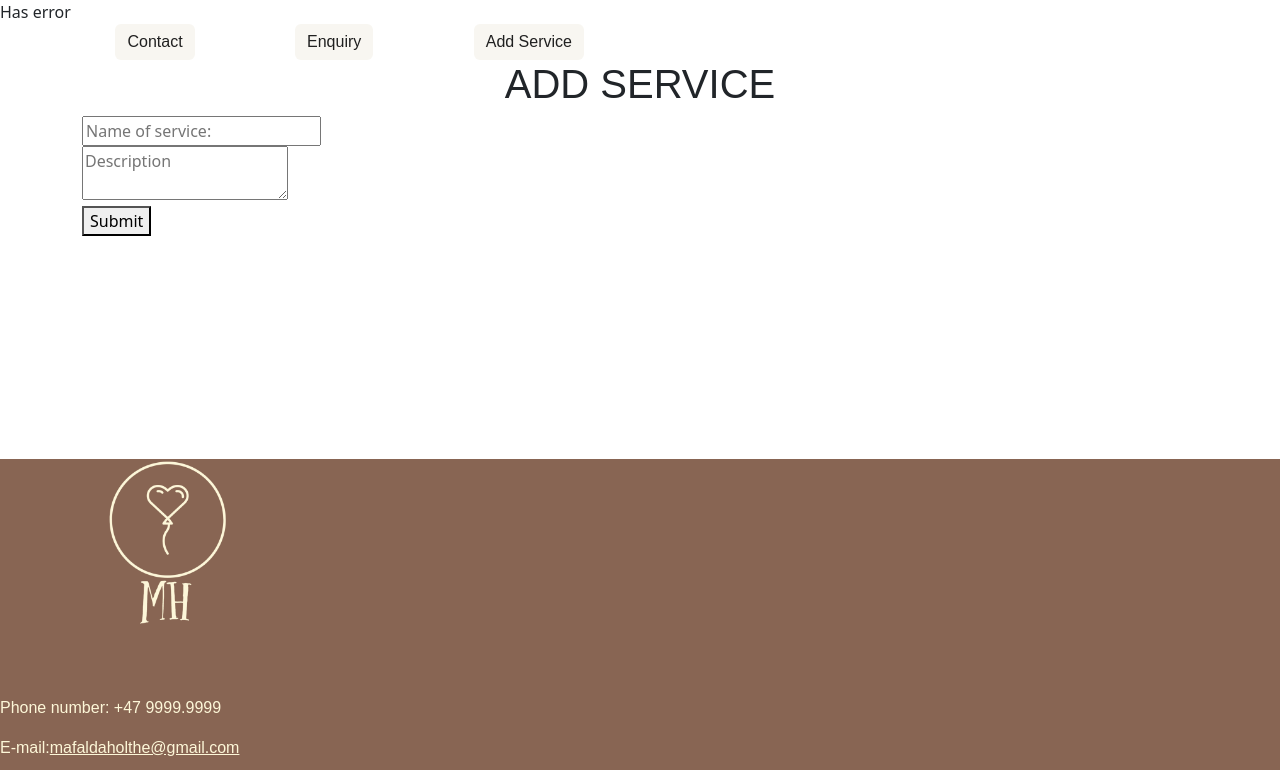
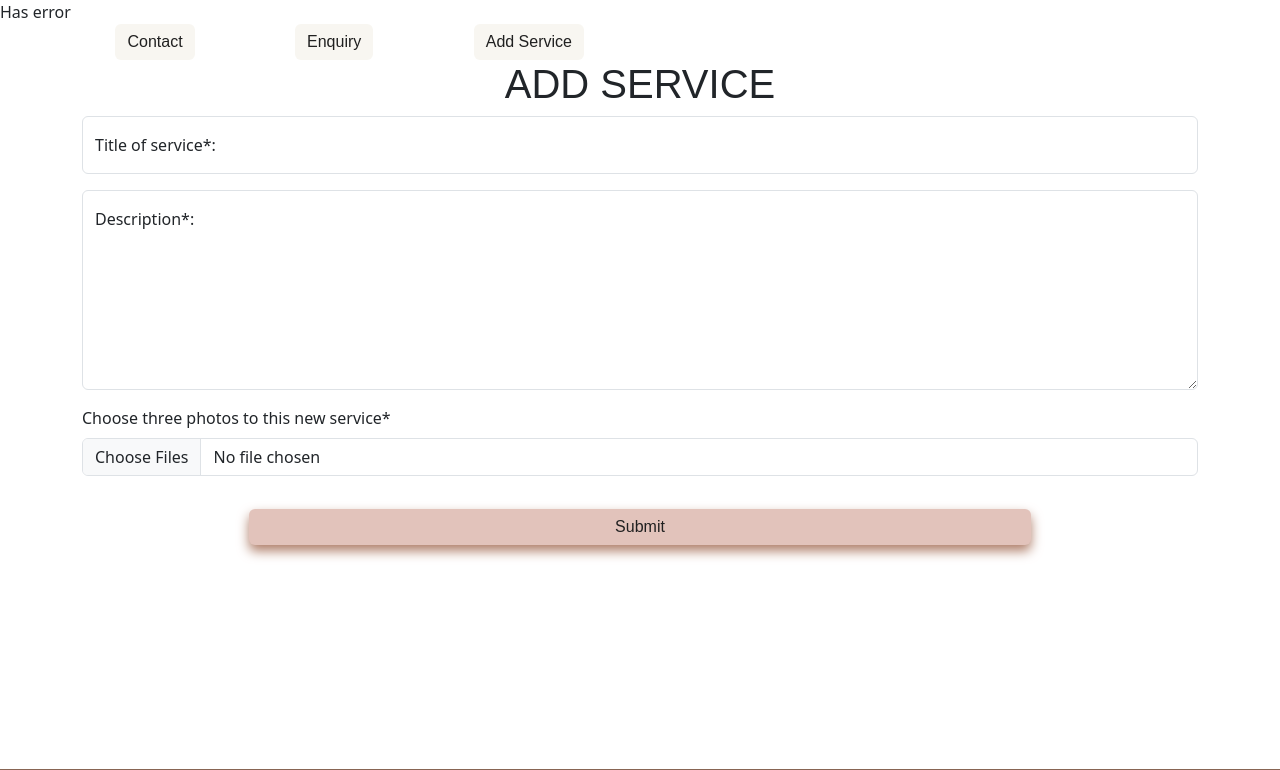
Before and after one commit to pkderlam87/mafaldaholthe, a React (Create React App) app: page /addService in a window 1280 px wide. Shown: the top 770 px of the page. Built offline with nearby package versions, Linux system fonts and the light colour scheme; no server answers; a web font is replaced by a local one.

Commit message:
Will add the feature add service.Ref:FR012

```diff
--- a/src/components/layout/CommonContact.jsx
+++ b/src/components/layout/CommonContact.jsx
@@ -7,6 +7,7 @@ import { yupResolver } from "@hookform/resolvers/yup";
 import { useForm } from "react-hook-form";
 import { useState } from "react";
 import axios from "axios";
+import FormError from "../common/FormError";
 
 
 const url = BASE_URL + "/common-contact-forms";
@@ -45,7 +46,7 @@ function CommonContact() {
         <>
             <Container className="home__contact-form">
                 <Heading content="CONTACT US"></Heading>
-                {submitError && <span>{submitError}</span>}
+                {submitError && <FormError>{submitError}</FormError>}
                 <form onSubmit={handleSubmit(onSubmit)}>
                     <FloatingLabel
                         controlId="floatingInput"
@@ -53,7 +54,7 @@ function CommonContact() {
                         className="mb-3"
                     >
                         <Form.Control type="name" placeholder="name" {...register("name")} />
-                        {errors.name && <span>{errors.name.message}</span>}
+                        {errors.name && <FormError>{errors.name.message}</FormError>}
                     </FloatingLabel>
                     <FloatingLabel
                         controlId="floatingInput"
@@ -61,7 +62,7 @@ function CommonContact() {
                         className="mb-3"
                     >
                         <Form.Control type="email" placeholder="email" {...register("email")} />
-                        {errors.email && <span>{errors.email.message}</span>}
+                        {errors.email && <FormError>{errors.email.message}</FormError>}
                     </FloatingLabel>
                     <FloatingLabel
                         controlId="floatingInput"
@@ -76,7 +77,7 @@ function CommonContact() {
                         className="mb-3"
                     >
                         <Form.Control as="textarea" placeholder="message" style={{ height: '200px' }} {...register("message")} />
-                        {errors.message && <span>{errors.message.message}</span>}
+                        {errors.message && <FormError>{errors.message.message}</FormError>}
                     </FloatingLabel>
                     <Button type="submit" className="btn-secondary">{submitting ? "Sending..." : "SEND"}</Button>
                 </form>
--- a/src/components/layout/EnquiryForm.jsx
+++ b/src/components/layout/EnquiryForm.jsx
@@ -13,6 +13,7 @@ import { yupResolver } from "@hookform/resolvers/yup";
 import { useForm } from "react-hook-form";
 import { useState } from "react";
 import axios from "axios";
+import FormError from "../common/FormError";
 
 const url = BASE_URL + "/enquiry-forms";
 
@@ -56,7 +57,7 @@ function EnquiryForm() {
         <>
             <Container>
                 <Heading content="CONTACT US"></Heading>
-                {submitError && <span>{submitError}</span>}
+                {submitError && <FormError>{submitError}</FormError>}
                 <form onSubmit={handleSubmit(onSubmit)}>
                     <FloatingLabel
                         controlId="floatingInput"
@@ -64,7 +65,7 @@ function EnquiryForm() {
                         className="mb-3"
                     >
                         <Form.Control type="name" placeholder="name" {...register("name")} />
-                        {errors.name && <span>{errors.name.message}</span>}
+                        {errors.name && <FormError>{errors.name.message}</FormError>}
                     </FloatingLabel>
                     <FloatingLabel
                         controlId="floatingInput"
@@ -72,7 +73,7 @@ function EnquiryForm() {
                         className="mb-3"
                     >
                         <Form.Control type="email" placeholder="myemail@email.com" {...register("email")} />
-                        {errors.email && <span>{errors.email.message}</span>}
+                        {errors.email && <FormError>{errors.email.message}</FormError>}
                     </FloatingLabel>
                     <FloatingLabel
                         controlId="floatingInput"
@@ -105,7 +106,7 @@ function EnquiryForm() {
                         className="mb-3"
                     >
                         <Form.Control as="textarea" placeholder="Leave a message here" style={{ height: '200px' }} {...register("message")} />
-                        {errors.message && <span>{errors.message.message}</span>}
+                        {errors.message && <FormError>{errors.message.message}</FormError>}
                     </FloatingLabel>
                     <Button type="submit" className="btn-secondary">{submitting ? "Sending..." : "SEND"}</Button>
                 </form>
--- a/src/components/pages/adminResources/AddService.jsx
+++ b/src/components/pages/adminResources/AddService.jsx
@@ -6,14 +6,15 @@ import * as yup from "yup";
 import { yupResolver } from "@hookform/resolvers/yup";
 import useAxios from "../../hooks/useAxios";
 import WelcomeOtherPages from '../../layout/WelcomeOtherPages';
-import { Container } from "react-bootstrap";
+import { Container, FloatingLabel, Form } from "react-bootstrap";
 import Heading from '../../layout/Heading';
 import FormError from "../../common/FormError";
 import AdminMenu from '../../layout/adminLayout/AdminMenu';
 
 const schema = yup.object().shape({
-    name: yup.string().required("The service's name is required"),
+    title: yup.string().required("The service's title is required"),
     description: yup.string().required("The service's description is required"),
+    files: yup.mixed()
 });
 
 function AddService() {
@@ -26,18 +27,23 @@ function AddService() {
     const { register, handleSubmit, formState: { errors } } = useForm({
         resolver: yupResolver(schema),
     });
-    async function onSubmit(data) {
+    async function onSubmit(inputData) {
         setSubmitting(true);
         setServerError(null);
 
-        data.status = "publish";
+        inputData.status = "publish";
+        console.log(inputData.title, inputData.description, inputData.files, inputData.status);
 
-        console.log(data);
-
+        const formData = new FormData();
+        for (const image of inputData.files) {
+            formData.append('files.images', image);
+        }
+        const { image, ...data } = inputData;
+        formData.append("data", JSON.stringify(data));
         try {
-            const response = await http.post("/services", data);
+            const response = await http.post("/services", formData);
             console.log("response", response.data);
-            history.push("/admin");
+            history("/admin");
         } catch (error) {
             console.log("error", error);
             setServerError(error.toString());
@@ -53,21 +59,31 @@ function AddService() {
                 <Heading content="ADD SERVICE" />
                 <form onSubmit={handleSubmit(onSubmit)}>
                     {serverError && <FormError>{serverError}</FormError>}
-                    <fieldset disabled={submitting}>
-                        <div>
-                            <input name="name" placeholder="Name of service:" {...register("name")} />
-                            {errors.title && <FormError>{errors.title.message}</FormError>}
-                        </div>
-
-                        <div>
-                            <textarea name="description" placeholder="Description" {...register("description")} />
-                        </div>
-                        <button>{submitting ? "Submitting..." : "Submit"}</button>
-                    </fieldset>
+                    <FloatingLabel
+                        controlId="floatingInput"
+                        label="Title of service*:"
+                        className="mb-3"
+                    >
+                        <Form.Control type="title" placeholder="title" {...register("title")} />
+                        {errors.title && <FormError>{errors.title.message}</FormError>}
+                    </FloatingLabel>
+                    <FloatingLabel
+                        controlId="floatingTextarea"
+                        label="Description*:"
+                        className="mb-3"
+                    >
+                        <Form.Control as="textarea" type="description" placeholder="description" style={{ height: '200px' }} {...register("description")} />
+                        {errors.description && <FormError>{errors.description.message}</FormError>}
+                    </FloatingLabel>
+                    <Form.Group controlId="formFile" className="mb-3">
+                        <Form.Label>Choose three photos to this new service*</Form.Label>
+                        <Form.Control type="file" multiple {...register("files")} />
+                    </Form.Group>
+                    <button className="btn btn-secondary">{submitting ? "Submitting..." : "Submit"}</button>
                 </form>
             </Container>
         </>
     )
 }
 
-export default AddService
+export default AddService;
```
